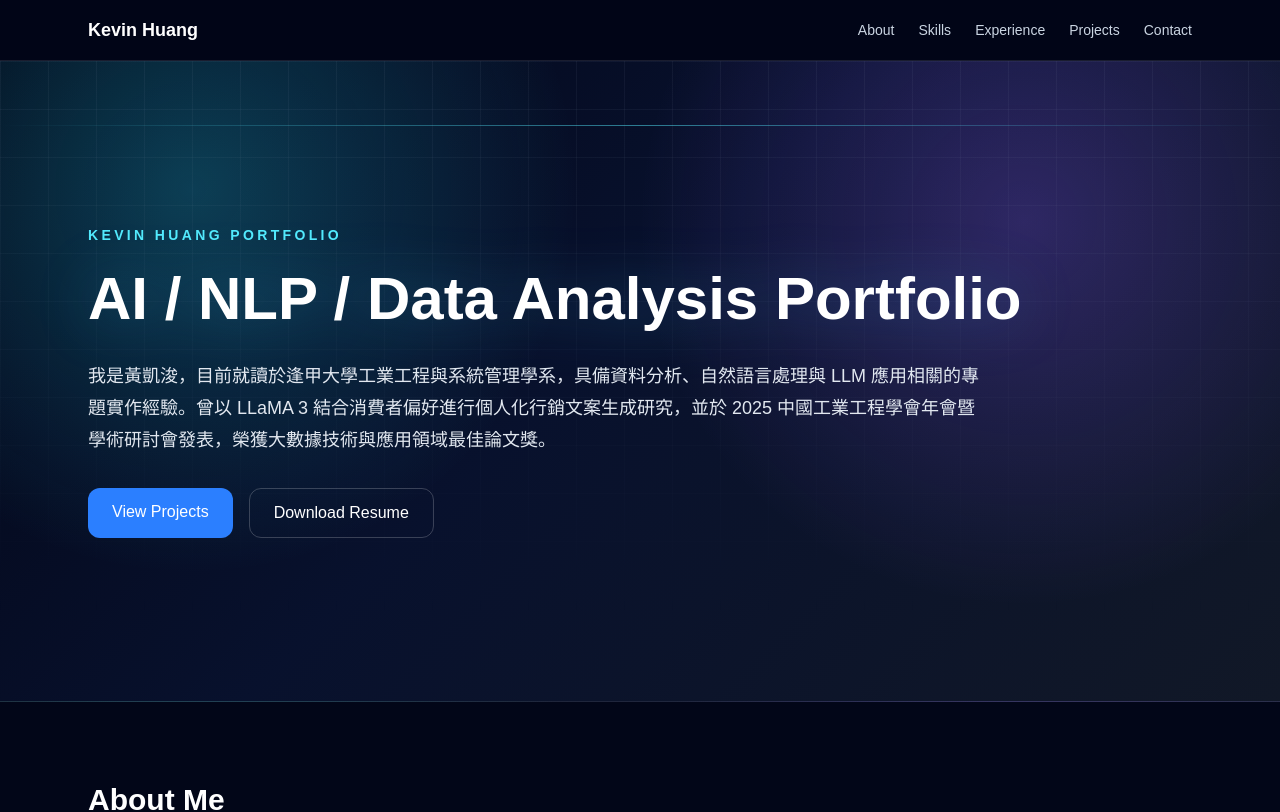
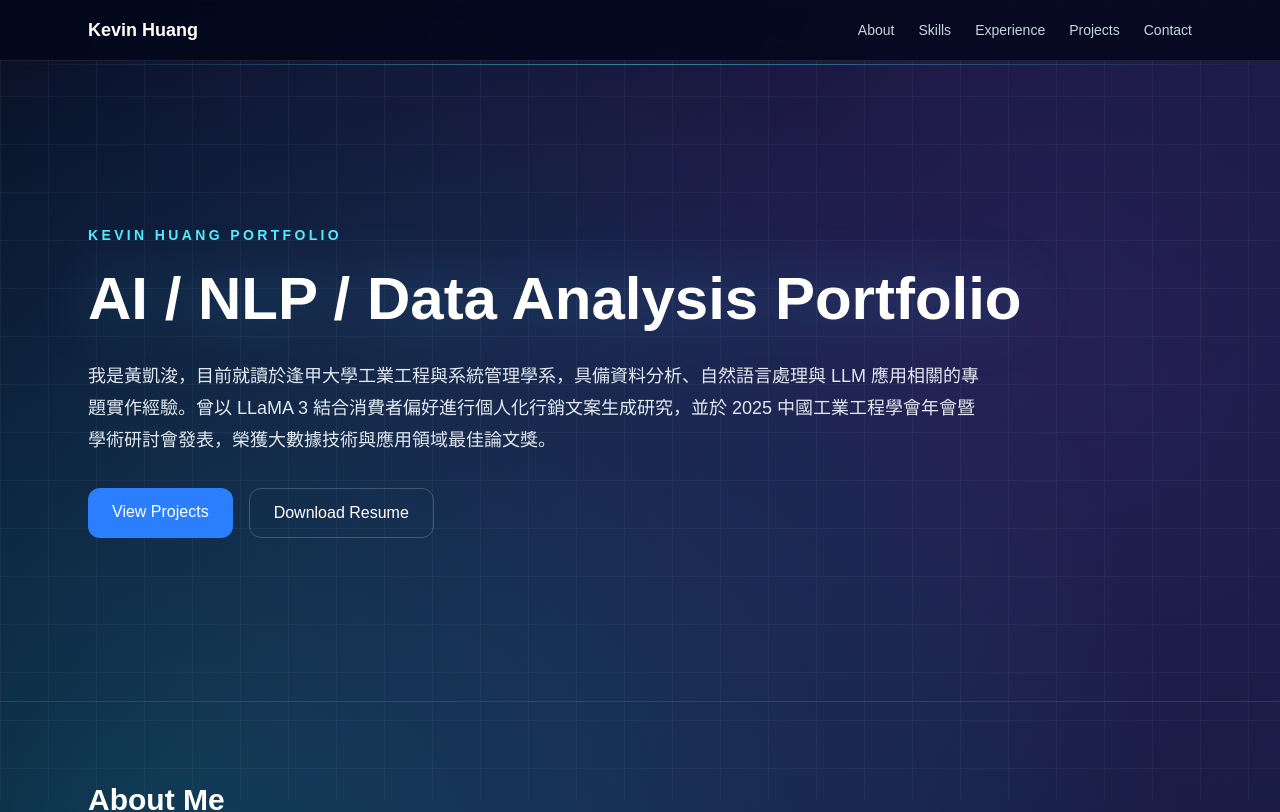
Before and after one commit to brian-kai/my-portfolio, a Next.js app: page / in a window 1280 px wide. Shown: the top 812 px of the page. Built offline with nearby package versions, Linux system fonts and the light colour scheme.

Commit message:
update portfolio

```diff
--- a/app/page.tsx
+++ b/app/page.tsx
@@ -131,7 +131,10 @@ const projects = [
 
 export default function Home() {
   return (
-    <main className="min-h-screen bg-slate-950 text-white">
+    <main className="relative min-h-screen overflow-hidden bg-[radial-gradient(circle_at_14%_22%,rgba(34,211,238,0.24),transparent_30%),radial-gradient(circle_at_82%_8%,rgba(139,92,246,0.24),transparent_34%),linear-gradient(135deg,#020617_0%,#071329_45%,#111827_100%)] text-white">
+      <div className="pointer-events-none fixed inset-0 bg-[linear-gradient(rgba(148,163,184,0.08)_1px,transparent_1px),linear-gradient(90deg,rgba(148,163,184,0.08)_1px,transparent_1px)] bg-[size:48px_48px]" />
+      <div className="pointer-events-none fixed inset-x-0 top-16 h-px bg-gradient-to-r from-transparent via-cyan-300/50 to-transparent" />
+
       <nav className="sticky top-0 z-50 border-b border-white/10 bg-slate-950/80 backdrop-blur">
         <div className="mx-auto flex max-w-6xl items-center justify-between px-6 py-4">
           <a href="#" className="text-lg font-bold">
@@ -148,10 +151,7 @@ export default function Home() {
         </div>
       </nav>
 
-      <section className="relative overflow-hidden border-b border-white/10 bg-[radial-gradient(circle_at_15%_20%,rgba(34,211,238,0.26),transparent_32%),radial-gradient(circle_at_80%_25%,rgba(139,92,246,0.28),transparent_34%),linear-gradient(135deg,#020617_0%,#08112d_46%,#111827_100%)]">
-        <div className="absolute inset-0 bg-[linear-gradient(rgba(148,163,184,0.08)_1px,transparent_1px),linear-gradient(90deg,rgba(148,163,184,0.08)_1px,transparent_1px)] bg-[size:48px_48px] [mask-image:linear-gradient(to_bottom,black,transparent_88%)]" />
-        <div className="absolute left-0 top-16 h-px w-full bg-gradient-to-r from-transparent via-cyan-300/50 to-transparent" />
-
+      <section className="relative border-b border-white/10">
         <div className="relative mx-auto flex min-h-[80vh] max-w-6xl flex-col justify-center px-6 py-20">
           <p className="mb-4 text-sm font-semibold uppercase tracking-[0.24em] text-cyan-300">
             Kevin Huang Portfolio
```
